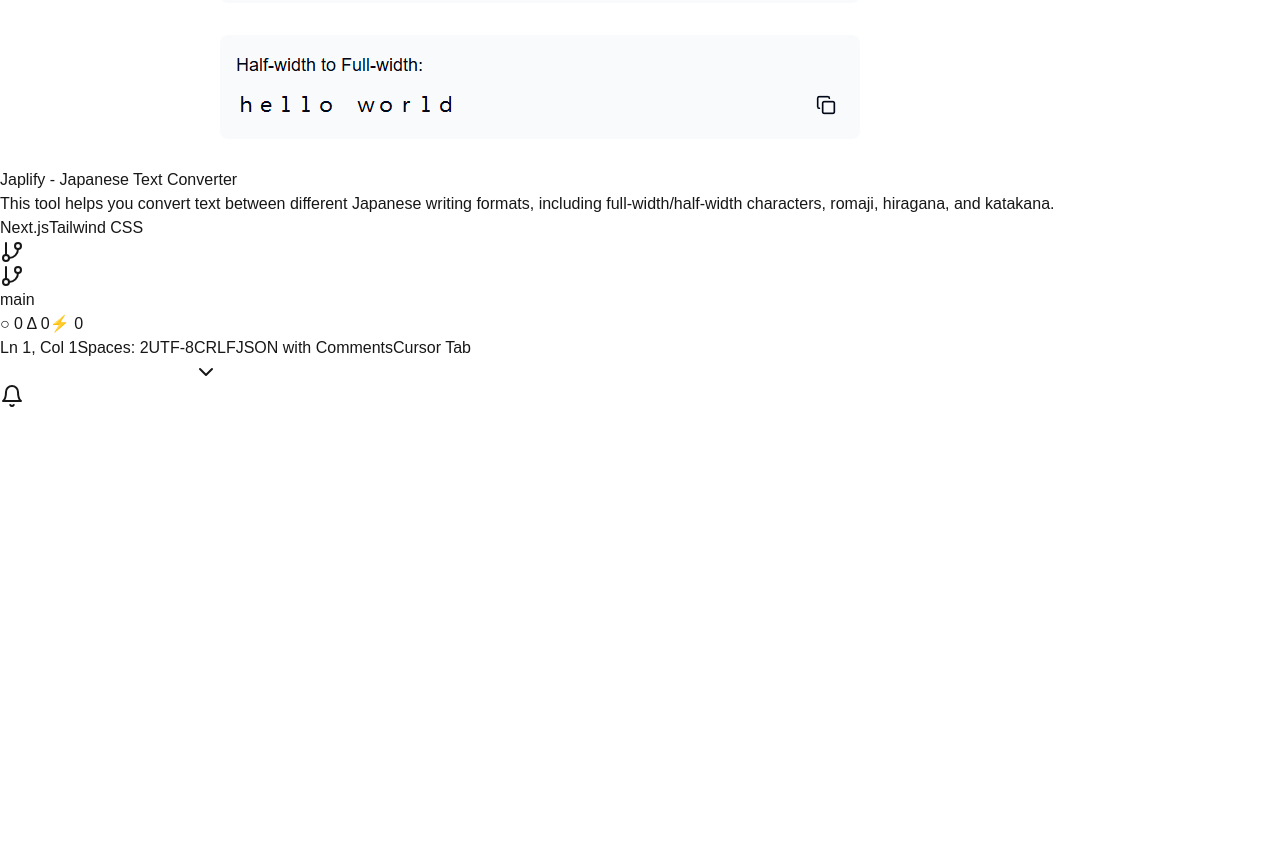
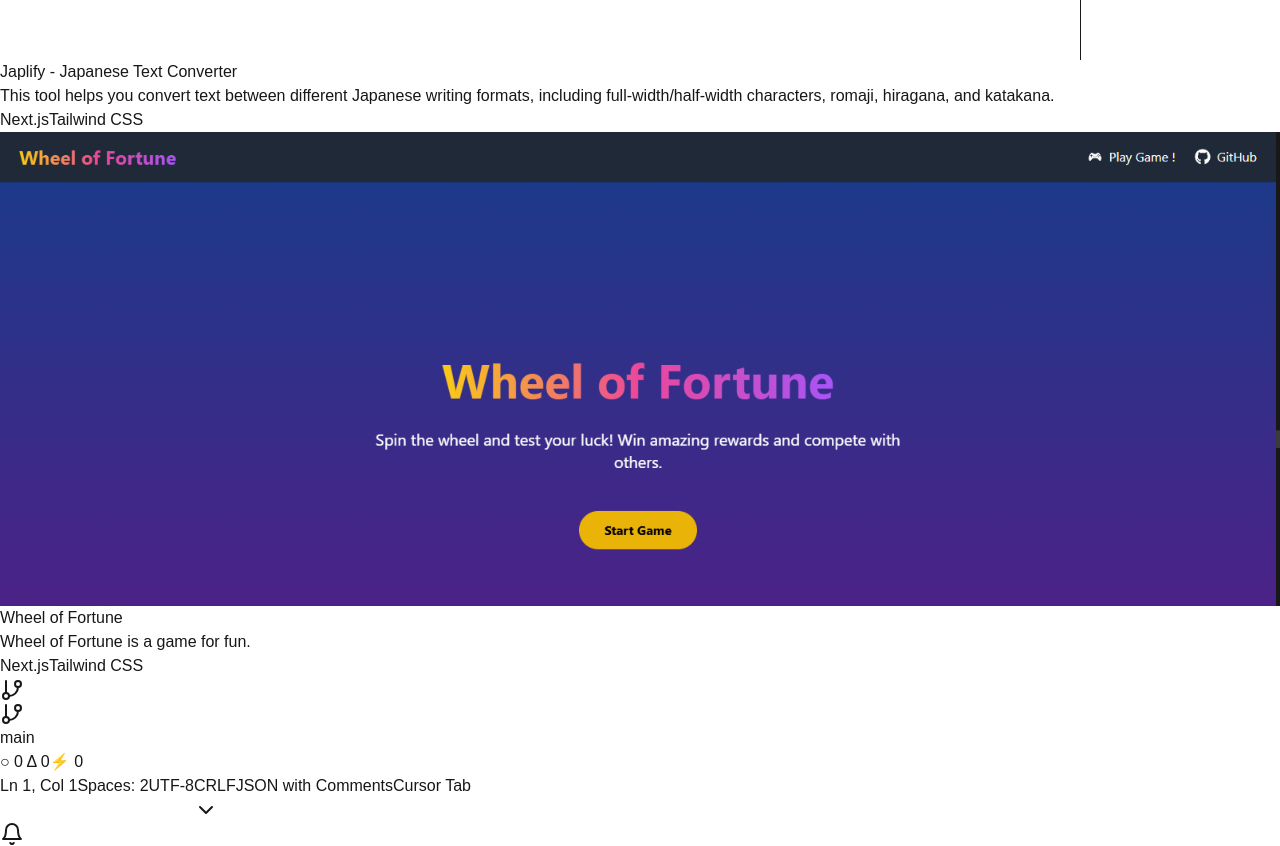
Before and after one commit to hiep1810/react_portfolio, a Next.js app: page /projects in a window 1280 px wide. Shown: the part 1640-2486 px from the top of the page. Before the commit the page ends 2048 px from the top, so only its background shows below. Built offline with nearby package versions, Linux system fonts and the light colour scheme.

Commit message:
feat: add Wheel of Fortune project to ProjectsScreen with new image and description

```diff
--- a/src/components/ProjectsScreen.tsx
+++ b/src/components/ProjectsScreen.tsx
@@ -64,6 +64,30 @@ export default function ProjectsScreen() {
                   </span>
                 </div>
               </div>
+
+              <div className="bg-[#1A1A1A] p-6 rounded-lg text-left">
+                <div className="mb-4">
+                  <img src="/images/wheel_of_fortune.png" alt="Wheel of Fortune preview" className="w-full h-48 object-cover rounded-lg" />
+                </div>
+                <div className="flex items-center justify-between mb-4">
+                  <h3 className="text-xl font-semibold text-blue-400 overflow-hidden text-ellipsis">
+                    <a href="https://wheeloffortune.vercel.app/" target="_blank" rel="noopener noreferrer">
+                      Wheel of Fortune
+                    </a>
+                  </h3>
+                </div>
+                <p className="text-gray-300 text-sm mb-4">
+                  Wheel of Fortune is a game for fun.
+                </p>
+                <div className="flex items-center space-x-4 text-sm text-gray-400">
+                  <span className={`flex items-center text-white border border-blue-500 rounded-md px-2 py-1`}>
+                    Next.js
+                  </span>
+                  <span className={`flex items-center text-white border border-green-500 rounded-md px-2 py-1`}>
+                    Tailwind CSS
+                  </span>
+                </div>
+              </div>
             </div>
           </div>
         </main>
```
Also changed, not shown: public/images/japlify.png, public/images/wheel_of_fortune.png (added).
